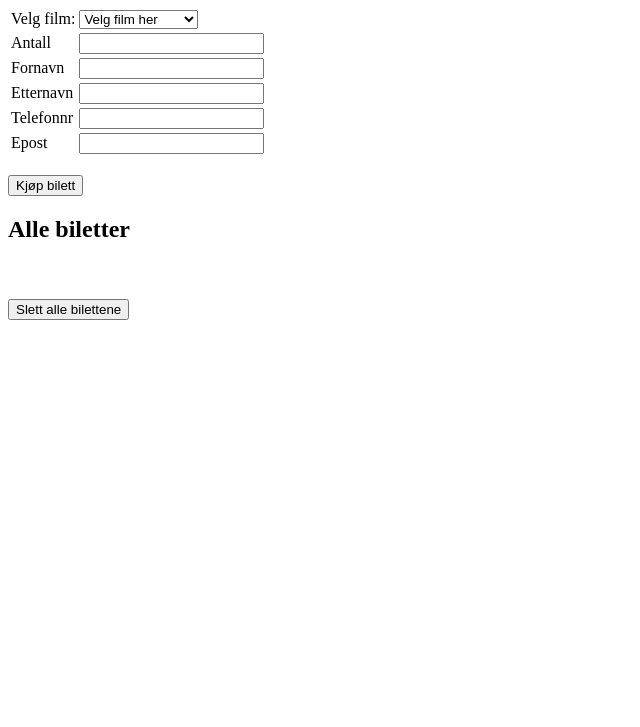
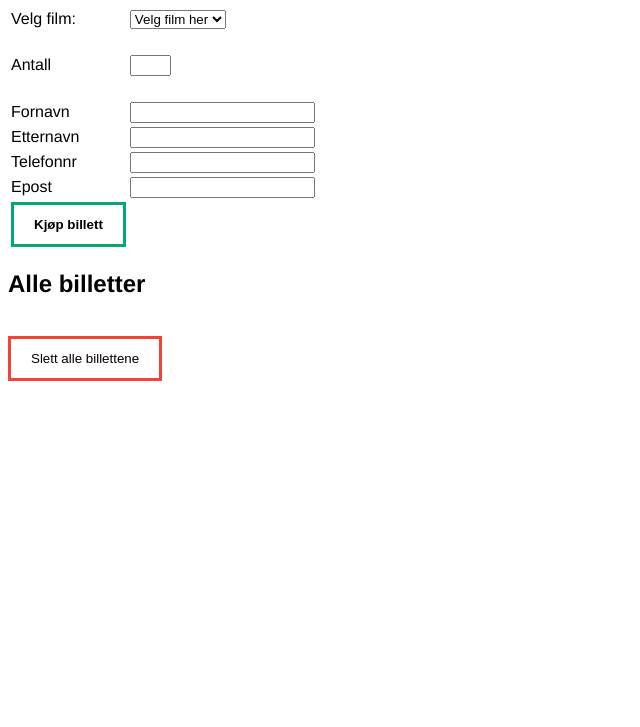
Before and after one commit to makla6619/DATA1700-oblig-1, a plain HTML site: page Oblig-1/src/main/resources/static/index.html in a window 1280 px wide. Shown: the part 73-800 px from the top of the page, without its empty margins (0-640 px from the left). Drawn offline with Linux system fonts and the light colour scheme.

Commit message:
Update index

```diff
--- a/Oblig-1/src/main/resources/static/index.html
+++ b/Oblig-1/src/main/resources/static/index.html
@@ -1,74 +1,127 @@
 <!DOCTYPE html>
-<html lang="en">
+<html lang="nb">
 <head>
     <meta charset="UTF-8">
-    <title>Kino</title>
+    <title>Oblig 1 S369519</title>
     <script src="index.js"></script>
 </head>
+
+<style>
+    body {
+        font-family: 'Helvetica', sans-serif;
+    }
+
+    .feil{
+        color: #ff0000;
+        font-weight: bold;
+    }
+
+    .billetter{
+        border-collapse: collapse;
+        width: 30%;
+        text-align: left;
+    }
+
+    .billetter th{
+        padding-right: 20px;
+    }
+
+    .gronnKnapp{
+        background-color: white;
+        color: black;
+        border: 3px solid #04AA6D;
+        transition-duration: 0.4s;
+        padding: 12px 20px;
+        font-weight: bolder;
+    }
+
+    .gronnKnapp:hover{
+        background-color: #04AA6D;
+        color: white;
+    }
+
+    .rodKnapp{
+        background-color: white;
+        color: black;
+        border: 3px solid #f44336;
+        transition-duration: 0.4s;
+        padding: 12px 20px;
+    }
+
+    .rodKnapp:hover{
+        background-color: #f44336;
+        color: white;
+    }
+
+</style>
+
 <body>
-<h1>Bestilling av kinobiletter</h1>
 
-<table>
+<h1>Bestilling av kinobilletter</h1>
+
+<table class="center-table">
     <tr>
-        <form>
-            <td><label for="film">Velg film: </label></td>
-            <td><select id="film" >
-                <option>Velg film her</option>
-                <option>Jaws 1</option>
-                <option>Creed 1</option>
-                <option>Freedom writers</option>
-                <option>Rocky 1</option>
-            </select></td>
-            <td><label id="errorFilm" style = "color: red;"></label></td>
-        </form>
+        <td>Velg film:</td>
+        <td>
+            <select id="film">
+                <option value="Velg film her">Velg film her</option>
+                <option value="Biler">Biler</option>
+                <option value="Frost">Frost</option>
+                <option value="Nemo">Nemo</option>
+            </select>
+            <span id="feilFilm" class="feil"></span>
+        </td>
+    </tr>
+
+    <tr><td><br></td></tr>
+
+    <tr>
+        <td>Antall</td><td><input type="text" size="2" id="antall"/>
+        <span id="feilAntall" class="feil"></span></td>
+    </tr>
+
+    <tr><td><br></td></tr>
+
+    <tr>
+        <td>Fornavn</td><td><input type="text" id="fornavn"/>
+        <span id="feilFornavn" class="feil"></span></td>
     </tr>
 
     <tr>
-        <form>
-            <td><label for="antall">Antall</label></td>
-            <td><input type="text" id="antall"></td>
-            <td><label id="errorAntall" style = "color: red;"></label></td>
-        </form>
+        <td>Etternavn</td><td><input type="text" id="etternavn"/>
+        <span id="feilEtternavn" class="feil"></span></td>
     </tr>
 
     <tr>
-        <form>
-            <td><label for="fornavn">Fornavn</label></td>
-            <td><input type="text" id="fornavn"></td>
-            <td><label id="errorFornavn" style = "color: red;"></label></td>
-        </form>
+        <td>
+            Telefonnr</td><td><input type="text" id="telefonnr"/>
+        <span id="feilTelefonnr" class="feil"></span>
+    </td>
     </tr>
 
     <tr>
-        <form>
-            <td><label for="etternavn">Etternavn</label></td>
-            <td><input type="text" id="etternavn"></td>
-            <td><label id="errorEtternavn" style = "color: red;"></label></td>
-        </form>
+        <td>
+            Epost</td><td><input type="text" id="epost"/>
+        <span id="feilEpost" class="feil"></span>
+    </td>
     </tr>
 
     <tr>
-        <form>
-            <td><label for="telefonnr">Telefonnr</label></td>
-            <td><input type="text" id="telefonnr"></td>
-            <td><label id="errorTelefonnr" style = "color: red;"></label></td>
-        </form>
+        <td>
+            <button onclick="kjop()" class="gronnKnapp">Kjøp billett</button>
+        </td>
     </tr>
+</table>
 
-    <tr>
-        <form>
-            <td><label for="epost">Epost</label></td>
-            <td><input type="text" id="epost"></td>
-            <td><label id="errorEpost" style = "color: red;"></label></td>
-        </form>
-    </tr>
-</table><br>
 
-<button onclick="addFilm()">Kjøp bilett</button>
+<h2>Alle billetter</h2>
 
-<h2>Alle biletter</h2>
-<span id="output"></span><br><br>
+<br>
 
-<button onclick="deleteAll()">Slett alle bilettene</button>
+<table id="alleBilletter" class="billetter"></table>
+
+<button onclick=slett() class="rodKnapp">Slett alle billettene</button>
+
+
 </body>
 </html>
--- a/Oblig-1/src/main/resources/static/index.js
+++ b/Oblig-1/src/main/resources/static/index.js
@@ -1,103 +1,132 @@
-//Oppretter et tomt array hvor jeg skal sette inn objekter(bestilling), og eventuelt tømme det
-let kinobiletter = [];
+const billetter = [];
 
-//Oppretter en let boolean(Prøvde const, men fikk rød strek) og setter den til true. Bruker
-//denne til å sjekke om det er skrevet noe i input feltene.
-let input = true;
 
-//Oppretter en funksjon addFilm(), som kjøres når knappen "kjøp bilett" klikkes
-function addFilm() {
+function kjop() {
+    const film = document.getElementById("film");
+    const antall = document.getElementById("antall");
+    const fornavn = document.getElementById("fornavn");
+    const etternavn = document.getElementById("etternavn");
+    const telefonnr = document.getElementById("telefonnr");
+    const epost = document.getElementById("epost");
 
-    //Oppretter objekt av verdiene som blir satt inn fra input-feltene
-    const bestilling = {
-        film: document.getElementById('film').value,
-        antall: document.getElementById('antall').value,
-        fornavn: document.getElementById('fornavn').value,
-        etternavn: document.getElementById('etternavn').value,
-        telefonnr: document.getElementById('telefonnr').value,
-        epost: document.getElementById('epost').value
-    };
 
-    //Hvis det ikke er skrevet/valgt noe i input-feltene, så skal feilmelding skrives ut.
-    //Dersom det er skrevet/valgt noe, så skal feilmeldingen settes til et tomt string ""
-    if(film.value === "Velg film her"){
-        document.getElementById('errorFilm').innerHTML = " Må velge en film";
-    } else{
-        document.getElementById('errorFilm').innerHTML = "";
+    let feilFilm = document.getElementById("feilFilm");
+    let feilAntall = document.getElementById("feilAntall");
+    let feilFornavn = document.getElementById("feilFornavn");
+    let feilEtternavn = document.getElementById("feilEtternavn");
+    let feilTelefonnr = document.getElementById("feilTelefonnr");
+    let feilEpost = document.getElementById("feilEpost");
+
+    //epostRegex sikrer at det er standard format på epost-adressen, altså x@x.x, tar IKKE hensyn til domenebegrensninger.
+    //https://stackoverflow.com/questions/50330109/simple-regex-pattern-for-email
+    let epostRegex = /^[^\s@]+@[^\s@]+\.[^\s@]+$/;
+    let epostResultat = ( epostRegex.test(epost.value) );
+
+    //tlfRegex sikrer at telefonnummeret er 8 siffer langt, starter på 9 eller 4 og kan skrives med +47/0047
+    //https://stackoverflow.com/questions/34001939/regular-expression-for-norwegian-numbers
+    let tlfRegex = /^((0047)?|(\+47)?)[4|9]\d{7}$/;
+    let tlfResultat = ( tlfRegex.test(telefonnr.value) );
+
+
+    // Tilbakestiller verdier for feilmeldinger
+    feilAntall.innerHTML = "";
+    feilFilm.innerHTML = "";
+    feilFornavn.innerHTML = "";
+    feilEtternavn.innerHTML = "";
+    feilTelefonnr.innerHTML = "";
+    feilEpost.innerHTML = "";
+
+
+    // Validering film
+    if ( film.value === "Velg film her" || film.value === "" ) {
+        feilFilm.innerHTML = "Du må velge en film!";
     }
 
-    if(antall.value === ""){
-        document.getElementById('errorAntall').innerHTML = " Må skrive noe inn i antall";
-
-    } else{
-        document.getElementById('errorAntall').innerHTML = "";
+    // Validering antall
+    if ( isNaN(Number(antall.value)) || !(1 <= Number(antall.value) && Number(antall.value) <= 50) || antall.value === "" ) {
+        feilAntall.innerHTML = "Antallet må være mellom 1 og 50!";
     }
 
-    if(fornavn.value === ""){
-        document.getElementById('errorFornavn').innerHTML = " Må skrive noe inn i fornavnet";
-    } else{
-        document.getElementById('errorFornavn').innerHTML = "";
+    // Validering fornavn
+    if ( fornavn.value === "" || /\d/.test(fornavn.value) ) {
+        feilFornavn.innerHTML = "Fornavn må fylles ut og være bokstaver!";
     }
 
-    if(etternavn.value === ""){
-        document.getElementById('errorEtternavn').innerHTML = " Må skrive noe inn i etternavnet";
-    } else{
-        document.getElementById('errorEtternavn').innerHTML = "";
+    // Validering etternavn
+    if ( etternavn.value === "" || /\d/.test(etternavn.value) ) {
+        feilEtternavn.innerHTML = "Etternavn må fylles ut og være bokstaver!";
     }
 
-    if(telefonnr.value === ""){
-        document.getElementById('errorTelefonnr').innerHTML = " Må skrive noe inn i telefonnr";
-    } else{
-        document.getElementById('errorTelefonnr').innerHTML = "";
+    // Validering telefonnummer
+    if ( !tlfResultat ) {
+        feilTelefonnr.innerHTML = "Ugyldig telefonnummer!";
     }
 
-    if(epost.value === ""){
-        document.getElementById('errorEpost').innerHTML = " Må skrive noe inn i epost";
-    } else{
-        document.getElementById('errorEpost').innerHTML = "";
+    // Validering epost
+    if ( !epostResultat ) {
+        feilEpost.innerHTML = "Ugyldig epostadresse!";
     }
 
-    //Dersom input-feltene er tomme, settes input = false og ufullstendige bestilling-objekter settes ikke inn i arrayet
-    if(antall.value === "" || fornavn.value === "" || etternavn.value === "" || telefonnr.value === "" || epost.value === "" || film.value === "Velg film her"){
-        input = false;
-    }
-    //Dersom input er true, så skal bestilling-objektet settes inn i kinobiletter arrayet.
-    if(input){
-        kinobiletter.push(bestilling);
+    //Stopper kjop() ved ugyldige inputverdier samt gjør at flere feilmeldinger vises samtidig.
+    if ( feilFilm.innerHTML || feilAntall.innerHTML || feilFornavn.innerHTML || feilEtternavn.innerHTML || feilTelefonnr.innerHTML || feilEpost.innerHTML ) {
+        return;
     }
 
-    //console.log(kinobiletter);
+    // Hvis ingen valideringsfeil, legg til billetten
+    else {
+        billetter.push({
+            Film: film.value,
+            Antall: antall.value,
+            Fornavn: fornavn.value,
+            Etternavn: etternavn.value,
+            Telefonnr: telefonnr.value,
+            Epost: epost.value
+        });
 
-    /*<th> er for overskrift-kolonner,
-    <tr> er rader,
-    <td> kolonner*/
+        // Oppdater tabellen med billettinformasjon
+        const filmer = document.getElementById("alleBilletter");
+        filmer.innerHTML = `
+                            <tr>
+                                <th>Film</th>
+                                <th>Antall</th>
+                                <th>Fornavn</th>
+                                <th>Etternavn</th>
+                                <th>Telefonnummer</th>
+                                <th>Epost</th>
+                            </tr>
+                            `;
 
-    //Bruker <table> for å lage en tabell for der output skal listes ut.
-    //Bruker <tr> for å lage en rad for overskriftene, og <th> for å ha overskriftene i "overskrift-kolonne".
-    let output = "<table><tr> <th>Film</th> <th>Antall</th> <th>Fornavn</th> <th>Etternavn</th> <th>Telefonnr</th> <th>Epost</th></tr>"
+        for (let i = 0; i < billetter.length; i++) {
+            filmer.innerHTML += `
+                                <tr>
+                                    <td>${billetter[i].Film}</td>
+                                    <td>${billetter[i].Antall}</td>
+                                    <td>${billetter[i].Fornavn}</td>
+                                    <td>${billetter[i].Etternavn}</td>
+                                    <td>${billetter[i].Telefonnr}</td>
+                                    <td>${billetter[i].Epost}</td>
+                                </tr>
+                                `;
+        }
+    }
 
-    //Bruker en for-each løkke og legger til en rad for hvert objekt som skal listes ut, og kolonne for hver verdi.
-    for(let bilett of kinobiletter) {
-        output += "<tr> <td>" + bilett.film + "</td> <td>" + bilett.antall + "</td> <td>" + bilett.fornavn + "</td> <td>" + bilett.etternavn + "</td> <td>" + bilett.telefonnr + "</td> <td>" + bilett.epost + "</td></tr>";
-    }
-    output+= "</table>"
-
-    //Legger ut output på nettsiden
-    document.getElementById('output').innerHTML = output;
-
-    //Tømmer input-feltene
-    document.getElementById('film').value = "";
-    document.getElementById('antall').value = "";
-    document.getElementById('fornavn').value = "";
-    document.getElementById('etternavn').value = "";
-    document.getElementById('telefonnr').value = "";
-    document.getElementById('epost').value = "";
-
+    // Tilbakestiller inputfeltene
+    film.value = "Velg film her";
+    antall.value = "";
+    fornavn.value = "";
+    etternavn.value = "";
+    telefonnr.value = "";
+    epost.value = "";
 }
 
-//Oppretter en funksjon som tømmer arrayet når knappen "slett alle bilettene" trykkes,
-//og som også tømmer output-feltet.
-function deleteAll(){
-    kinobiletter = [];
-    document.getElementById('output').innerHTML = "";
+//Sletter alt i arrayet, samt tilbakestiller verdier
+function slett() {
+    billetter.length = 0;
+    document.getElementById("alleBilletter").innerHTML = "";
+    document.getElementById("film").value = "Velg film her";
+    document.getElementById("antall").value = "";
+    document.getElementById("fornavn").value = "";
+    document.getElementById("etternavn").value = "";
+    document.getElementById("telefonnr").value = "";
+    document.getElementById("epost").value = "";
 }
```
